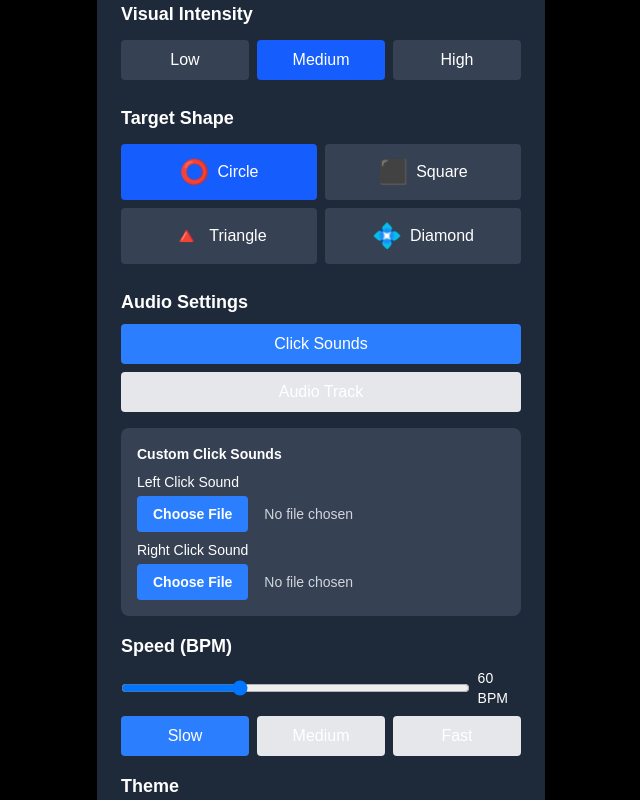
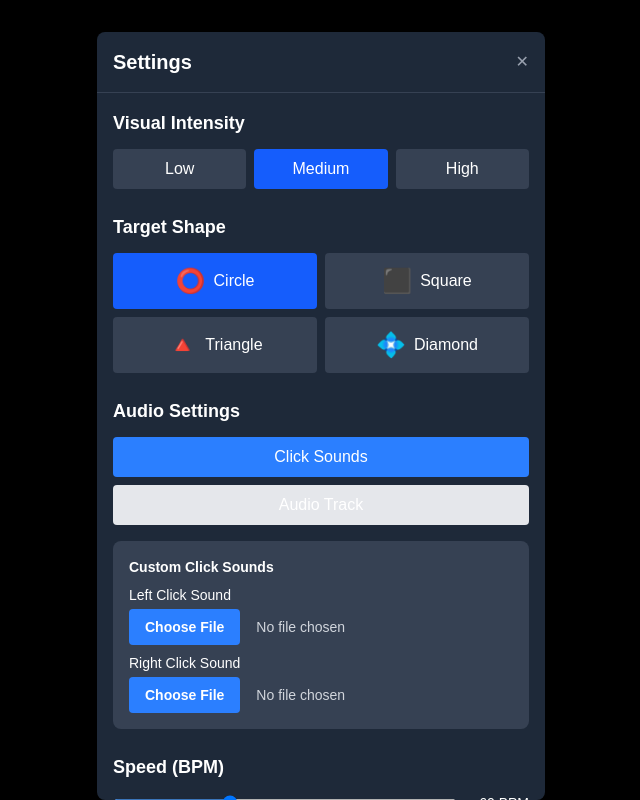
Before and after one commit to Arcadesys/doctorfeelgood, a Next.js app: page / in a window 1280 px wide. Both pictures are taken after a click on the button 28 px from the left and 34 px from the top of the page. Shown: the whole page, without its empty margins (319-959 px from the left). Built offline with nearby package versions, Linux system fonts and the light colour scheme; no server answers.

Commit message:
feat(audio): add audio metadata handling and improve settings UI for better user experience

```diff
--- a/src/components/EMDRProcessor.tsx
+++ b/src/components/EMDRProcessor.tsx
@@ -106,6 +106,12 @@ export default function EMDRProcessor() {
 
   // Refs
   const timerRef = useRef<NodeJS.Timeout | null>(null);
+
+  // Add audioMetadata state
+  const [audioMetadata, setAudioMetadata] = useState<{
+    duration: number;
+    sampleRate: number;
+  } | null>(null);
 
   // Draw visual target helper function
   const drawVisualTarget = useCallback(() => {
@@ -812,6 +818,59 @@ export default function EMDRProcessor() {
         }
         break;
       }
+      case 'audioTrack': {
+        const file = value as File;
+        if (!file) return;
+
+        try {
+          // Create object URL for the file
+          const objectUrl = URL.createObjectURL(file);
+
+          // Create a new audio element to get metadata
+          const audio = new Audio();
+          audio.src = objectUrl;
+
+          // Wait for metadata to load
+          await new Promise((resolve, reject) => {
+            audio.addEventListener('loadedmetadata', resolve);
+            audio.addEventListener('error', reject);
+          });
+
+          // Create new audio file object
+          const newAudio: AudioFile = {
+            id: Date.now().toString(),
+            name: file.name,
+            lastUsed: new Date().toISOString(),
+            objectUrl
+          };
+
+          // Update audio metadata
+          setAudioMetadata({
+            duration: audio.duration,
+            sampleRate: 44100 // Default sample rate, as we can't get this from the Audio API
+          });
+
+          // Update selected audio
+          setSelectedAudio(newAudio);
+
+          // Save to localStorage
+          const savedTracks = JSON.parse(localStorage.getItem('audioTracks') || '[]');
+          savedTracks.push(newAudio);
+          localStorage.setItem('audioTracks', JSON.stringify(savedTracks));
+
+          // Update audio player source
+          if (audioPlayerRef.current) {
+            audioPlayerRef.current.src = objectUrl;
+            await audioPlayerRef.current.load();
+          }
+
+          setA11yMessage(`Audio track ${file.name} loaded successfully`);
+        } catch (error) {
+          console.error('Error uploading audio track:', error);
+          setAudioError('Failed to upload audio track');
+        }
+        break;
+      }
       default:
         console.warn(`Unknown setting: ${setting}`);
     }
@@ -837,6 +896,54 @@ export default function EMDRProcessor() {
     } catch (error) {
       console.error('Error loading saved click sounds:', error);
     }
+  }, []);
+
+  // Load saved audio tracks on mount
+  useEffect(() => {
+    try {
+      const savedTracks = JSON.parse(localStorage.getItem('audioTracks') || '[]');
+      if (savedTracks.length > 0) {
+        // Set the most recently used track as selected
+        const mostRecent = savedTracks.reduce((prev: AudioFile, curr: AudioFile) => {
+          return new Date(prev.lastUsed) > new Date(curr.lastUsed) ? prev : curr;
+        });
+        setSelectedAudio(mostRecent);
+
+        // Load the audio metadata
+        const audio = new Audio(mostRecent.objectUrl);
+        audio.addEventListener('loadedmetadata', () => {
+          setAudioMetadata({
+            duration: audio.duration,
+            sampleRate: 44100
+          });
+        });
+      }
+    } catch (error) {
+      console.error('Error loading saved audio tracks:', error);
+    }
+  }, []);
+
+  // Clean up object URLs on unmount
+  useEffect(() => {
+    return () => {
+      try {
+        const savedTracks = JSON.parse(localStorage.getItem('audioTracks') || '[]');
+        savedTracks.forEach((track: AudioFile) => {
+          if (track.objectUrl) {
+            URL.revokeObjectURL(track.objectUrl);
+          }
+        });
+
+        const savedSounds = JSON.parse(localStorage.getItem('customClickSounds') || '{}');
+        Object.values(savedSounds).forEach((sound: any) => {
+          if (sound.objectUrl) {
+            URL.revokeObjectURL(sound.objectUrl);
+          }
+        });
+      } catch (error) {
+        console.error('Error cleaning up object URLs:', error);
+      }
+    };
   }, []);
 
   const handleBpmChange = (newBpm: number) => {
@@ -912,7 +1019,7 @@ export default function EMDRProcessor() {
           onBpmChange={handleBpmChange}
           onAudioSelect={setSelectedAudio}
           selectedAudio={selectedAudio}
-          audioMetadata={null} // TODO: Add audio metadata handling
+          audioMetadata={audioMetadata}
         />
 
         {/* Controls - z-20 to be above canvas but below menu */}
--- a/src/components/UnifiedSettings.tsx
+++ b/src/components/UnifiedSettings.tsx
@@ -60,9 +60,9 @@ export default function UnifiedSettings({
   };
 
   return (
-    <div className="fixed inset-0 bg-black bg-opacity-50 z-30 flex items-center justify-center">
-      <div className="bg-gray-800 text-white rounded-lg p-6 max-w-md w-full mx-4">
-        <div className="flex justify-between items-center mb-6">
+    <div className="fixed inset-0 bg-black bg-opacity-50 z-30 flex items-start justify-center overflow-hidden p-4">
+      <div className="bg-gray-800 text-white rounded-lg w-full max-w-md mt-4 max-h-[calc(100vh-2rem)] flex flex-col">
+        <div className="flex justify-between items-center p-4 border-b border-gray-700">
           <h2 className="text-xl font-bold">Settings</h2>
           <button
             onClick={onClose}
@@ -73,8 +73,9 @@ export default function UnifiedSettings({
           </button>
         </div>
 
+        <div className="overflow-y-auto flex-1 p-4 space-y-6">
           {/* Visual Intensity */}
-        <section className="mb-6">
+          <section>
             <h3 className="text-lg font-semibold mb-3">Visual Intensity</h3>
             <div className="flex gap-2">
               {INTENSITIES.map((intensity) => (
@@ -95,7 +96,7 @@ export default function UnifiedSettings({
           </section>
 
           {/* Shape Selection */}
-        <section className="mb-6">
+          <section>
             <h3 className="text-lg font-semibold mb-3">Target Shape</h3>
             <div className="grid grid-cols-2 gap-2">
               {SHAPES.map((shape) => (
@@ -117,8 +118,8 @@ export default function UnifiedSettings({
           </section>
 
           {/* Audio Settings */}
-        <div className="mb-4">
-          <h3 className="text-lg font-semibold mb-2">Audio Settings</h3>
+          <section>
+            <h3 className="text-lg font-semibold mb-3">Audio Settings</h3>
             <div className="flex flex-col gap-2">
               <button
                 onClick={() => onAudioModeChange('click')}
@@ -182,11 +183,47 @@ export default function UnifiedSettings({
                 </div>
               </div>
             )}
+
+            {/* Audio Track Upload */}
+            {audioMode === 'track' && (
+              <div className="mt-4 p-4 bg-gray-700 rounded-lg">
+                <h4 className="text-sm font-semibold mb-2">Audio Track</h4>
+                <div className="space-y-4">
+                  {selectedAudio && (
+                    <div className="text-sm">
+                      <p className="font-medium">Current Track:</p>
+                      <p className="text-gray-300">{selectedAudio.name}</p>
                     </div>
+                  )}
+                  <div>
+                    <label className="block text-sm mb-1">Upload New Track</label>
+                    <input
+                      type="file"
+                      accept="audio/*"
+                      onChange={(e) => {
+                        const file = e.target.files?.[0];
+                        if (file) {
+                          onSettingChange('audioTrack', file);
+                        }
+                      }}
+                      className="w-full text-sm text-gray-300 file:mr-4 file:py-2 file:px-4 file:rounded file:border-0 file:text-sm file:font-semibold file:bg-blue-500 file:text-white hover:file:bg-blue-600"
+                      aria-label="Upload audio track"
+                    />
+                  </div>
+                  {audioMetadata && (
+                    <div className="text-sm text-gray-300">
+                      <p>Duration: {Math.round(audioMetadata.duration)}s</p>
+                      <p>Sample Rate: {audioMetadata.sampleRate}Hz</p>
+                    </div>
+                  )}
+                </div>
+              </div>
+            )}
+          </section>
 
           {/* BPM Settings */}
-        <div className="mb-4">
-          <h3 className="text-lg font-semibold mb-2">Speed (BPM)</h3>
+          <section>
+            <h3 className="text-lg font-semibold mb-3">Speed (BPM)</h3>
             <div className="flex flex-col gap-2">
               <div className="flex items-center gap-2">
                 <input
@@ -199,7 +236,7 @@ export default function UnifiedSettings({
                   className="w-full"
                   aria-label="Adjust BPM"
                 />
-              <span className="text-sm font-medium">{settings.bpm} BPM</span>
+                <span className="text-sm font-medium min-w-[4rem] text-right">{settings.bpm} BPM</span>
               </div>
               <div className="grid grid-cols-3 gap-2">
                 <button
@@ -234,7 +271,7 @@ export default function UnifiedSettings({
                 </button>
               </div>
             </div>
-        </div>
+          </section>
 
           {/* Theme Toggle */}
           <section>
@@ -249,5 +286,6 @@ export default function UnifiedSettings({
           </section>
         </div>
       </div>
+    </div>
   );
 }
```
Lines whose indentation alone changed are shown as unchanged.
